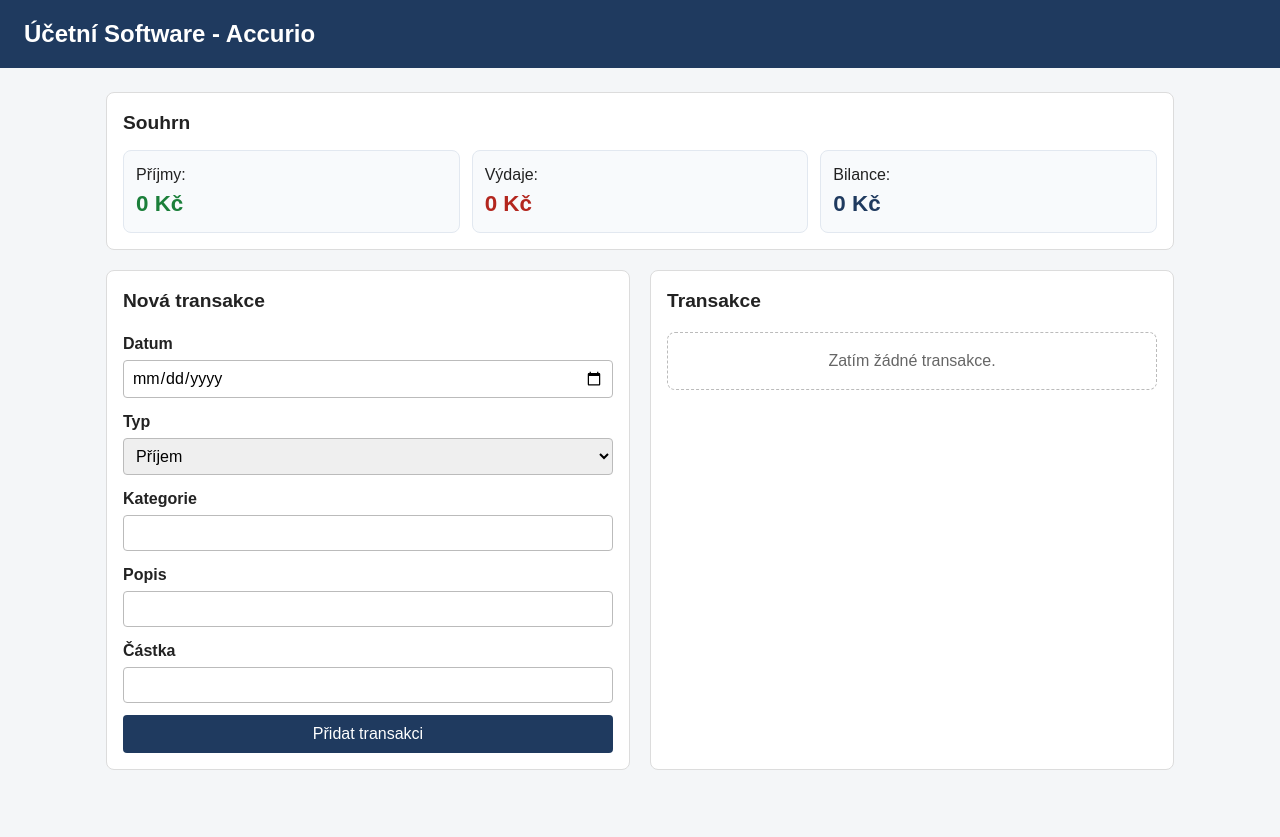
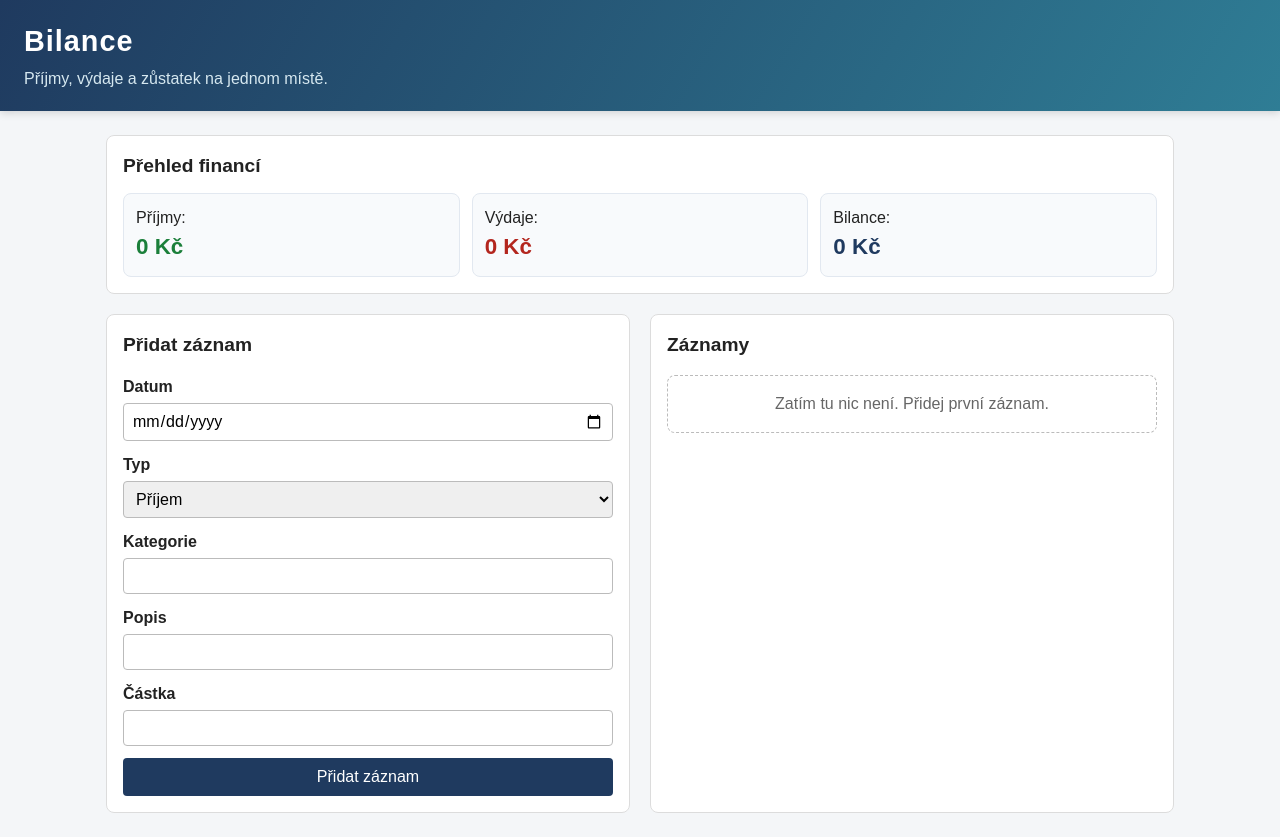
Before and after one commit to karelpilouoficialni/school, a plain HTML site: page web3/Projekt/index.html in a window 1280 px wide. Before the commit the page ends 800 px from the top, so only its background shows below. Drawn offline with Linux system fonts and the light colour scheme.

Commit message:
Přejmenování na Bilance a oživení stránky (pokus omyl))
Nový název, animace karet, hover efekty a živý souhrn.

```diff
--- a/web3/Projekt/index.html
+++ b/web3/Projekt/index.html
@@ -4,25 +4,26 @@
     <meta charset="UTF-8">
     <meta name="viewport" content="width=device-width, initial-scale=1.0">
     <link rel="stylesheet" href="style.css">
-    <title>Účetní Software - Accurio</title>
+    <title>Bilance, přehledné účetnictví</title>
 </head>
 <body>
     <header>
-        <h1>Účetní Software - Accurio</h1>
+        <h1>Bilance</h1>
+        <p>Příjmy, výdaje a zůstatek na jednom místě.</p>
     </header>
 
     <main class="rozlozeni">
-        <!-- Souhrn se později vyplní z JavaScriptu. -->
+        <!-- Přehled se počítá z JavaScriptu. -->
         <section id="souhrn">
-            <h2>Souhrn</h2>
+            <h2>Přehled financí</h2>
             <p>Příjmy: <span id="souhrnPrijmy">0 Kč</span></p>
             <p>Výdaje: <span id="souhrnVydaje">0 Kč</span></p>
             <p>Bilance: <span id="souhrnBilance">0 Kč</span></p>
         </section>
 
-        <!-- Formulář pro novou transakci. -->
+        <!-- Formulář pro nový záznam. -->
         <section>
-            <h2>Nová transakce</h2>
+            <h2>Přidat záznam</h2>
             <form id="formularTransakce">
                 <div>
                     <label for="datum">Datum</label>
@@ -47,14 +48,14 @@
                     <label for="castka">Částka</label>
                     <input type="number" id="castka" name="castka">
                 </div>
-                <button type="submit">Přidat transakci</button>
+                <button type="submit">Přidat záznam</button>
             </form>
         </section>
 
-        <!-- Seznam transakcí. -->
+        <!-- Seznam záznamů. -->
         <section>
-            <h2>Transakce</h2>
-            <p id="prazdnyStav">Zatím žádné transakce.</p>
+            <h2>Záznamy</h2>
+            <p id="prazdnyStav">Zatím tu nic není. Přidej první záznam.</p>
             <table id="tabulka">
                 <thead>
                     <tr>
--- a/web3/Projekt/script.js
+++ b/web3/Projekt/script.js
@@ -13,6 +13,9 @@ const castkaInput = document.getElementById("castka");
 const tabulka = document.getElementById("tabulka");
 const tabulkaTelo = document.getElementById("tabulkaTela");
 const prazdnyStav = document.getElementById("prazdnyStav");
+const souhrnPrijmy = document.getElementById("souhrnPrijmy");
+const souhrnVydaje = document.getElementById("souhrnVydaje");
+const souhrnBilance = document.getElementById("souhrnBilance");
 
 // Klíč, pod kterým budeme data ukládat do localStorage
 const KLIC = "ucetnictvi_transakce";
@@ -41,6 +44,24 @@ function nactiData() {
         transakce = [];
         console.error("Data se nepodařilo načíst.", chyba);
     }
+}
+
+// Spočítá celkové příjmy, výdaje a bilanci
+function aktualizujSouhrn() {
+    let prijmy = 0;
+    let vydaje = 0;
+
+    transakce.forEach(function (polozka) {
+        if (polozka.typ === "prijem") {
+            prijmy = prijmy + polozka.castka;
+        } else {
+            vydaje = vydaje + polozka.castka;
+        }
+    });
+
+    souhrnPrijmy.textContent = prijmy + " Kč";
+    souhrnVydaje.textContent = vydaje + " Kč";
+    souhrnBilance.textContent = (prijmy - vydaje) + " Kč";
 }
 
 // Vykreslí všechny transakce do tabulky
@@ -80,6 +101,9 @@ function vykresliTabulku() {
         // Prázdná buňka pro tlačítka, která přidáme v kroku 7
         radek.insertCell();
     });
+
+    // Při každém překreslení přepočítáme i souhrn
+    aktualizujSouhrn();
 }
 
 // Když uživatel odešle formulář, přidáme novou transakci do pole
--- a/web3/Projekt/style.css
+++ b/web3/Projekt/style.css
@@ -13,14 +13,21 @@ body {
 }
 
 header {
-    background: #1f3a5f;
+    background: linear-gradient(120deg, #1f3a5f, #2f7d95);
     color: white;
-    padding: 16px 24px;
+    padding: 20px 24px;
+    box-shadow: 0 2px 8px rgba(0, 0, 0, 0.15);
 }
 
 header h1 {
     margin: 0;
-    font-size: 1.5rem;
+    font-size: 1.8rem;
+    letter-spacing: 1px;
+}
+
+header p {
+    margin: 4px 0 0;
+    color: #d6e8f0;
 }
 
 /* Rozložení: souhrn nahoře, pod ním dva sloupce */
@@ -38,6 +45,19 @@ header h1 {
     border: 1px solid #dcdcdc;
     border-radius: 8px;
     padding: 16px;
+    animation: objevitSe 0.4s ease both;
+}
+
+/* Karty se při načtení stránky jemně objeví */
+@keyframes objevitSe {
+    from {
+        opacity: 0;
+        transform: translateY(12px);
+    }
+    to {
+        opacity: 1;
+        transform: translateY(0);
+    }
 }
 
 .rozlozeni h2 {
@@ -124,10 +144,17 @@ button {
     font-family: inherit;
     font-size: inherit;
     cursor: pointer;
+    transition: background 0.2s, transform 0.2s, box-shadow 0.2s;
 }
 
 button:hover {
     background: #162b45;
+    transform: translateY(-2px);
+    box-shadow: 0 4px 10px rgba(0, 0, 0, 0.15);
+}
+
+button:active {
+    transform: translateY(0);
 }
 
 /* Tabulka */
@@ -141,6 +168,7 @@ td {
     padding: 8px;
     border-bottom: 1px solid #e0e0e0;
     text-align: left;
+    transition: background 0.15s;
 }
 
 th {
```
Also changed, not shown: 1 other file.
